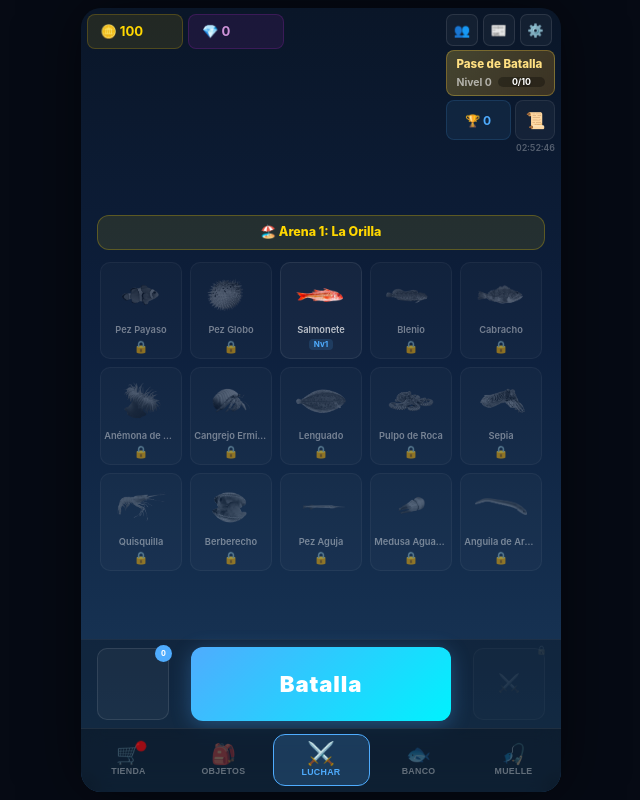
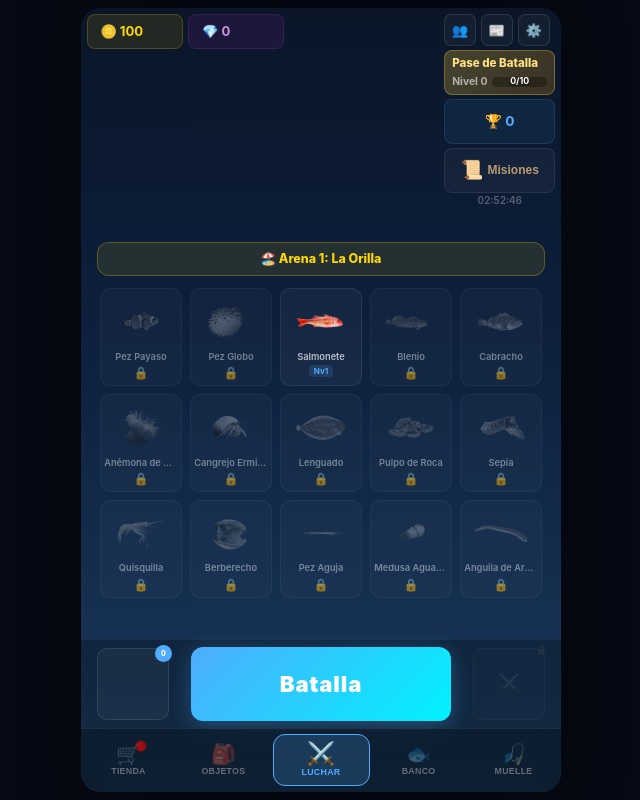
Before and after one commit to arosteee13-dotcom/fish-combat, a plain HTML site: page index.html in a window 1280 px wide. Shown: the whole page, without its empty margins (319-959 px from the left). Drawn offline with Linux system fonts and the light colour scheme.

Commit message:
Add files via upload

```diff
--- a/index.html
+++ b/index.html
@@ -38,8 +38,11 @@
               <div id="header-trophies" class="header-trophies">🏆 0</div>
               <div class="header-missions-block">
                 <button id="header-missions-btn" class="header-missions-btn">
-                  <span class="notification-dot" id="dot-missions"></span>
-                  📜
+                  <span class="header-missions-btn-inner">
+                    <span class="notification-dot" id="dot-missions"></span>
+                    <span class="header-missions-icon">📜</span>
+                    <span class="header-missions-text">Misiones</span>
+                  </span>
                 </button>
                 <span id="header-missions-countdown" class="header-missions-countdown">--:--:--</span>
               </div>
--- a/style.css
+++ b/style.css
@@ -55,6 +55,8 @@ html, body {
 .header-right {
   display: flex; flex-direction: column;
   margin-left: auto; gap: 0.25rem;
+  width: 111.45px;
+  flex-shrink: 0;
 }
 .header-currencies {
   display: flex; gap: 0.35rem;
@@ -82,7 +84,9 @@ html, body {
 }
 .header-action-btn:active { background: rgba(255,255,255,0.08); }
 .header-bp-btn {
-  padding: 0.4rem 0.6rem; border-radius: 8px;
+  width: 111.46px;
+  height: 45.09px;
+  padding: 0.25rem 0.45rem; border-radius: 8px;
   border: 1px solid rgba(255,215,64,0.3);
   background: linear-gradient(135deg, rgba(255,215,64,0.24), rgba(255,152,0,0.2));
   cursor: pointer; touch-action: manipulation;
@@ -91,7 +95,7 @@ html, body {
 }
 .header-bp-btn:active { transform: scale(0.98); }
 .bp-header-title { font-size: 0.72rem; font-weight: 800; color: #ffe082; margin-bottom: 0.3rem; }
-.bp-header-row { display: flex; align-items: center; gap: 0.4rem; }
+.bp-header-row { display: flex; align-items: center; gap: 0.3rem; }
 .bp-header-level { font-size: 0.65rem; font-weight: 700; color: rgba(255,255,255,0.6); white-space: nowrap; flex-shrink: 0; }
 .bp-header-xp-bar {
   flex: 1; position: relative; height: 10px;
@@ -112,26 +116,28 @@ html, body {
 .header-bottom-group {
   align-self: flex-end;
   display: flex; flex-direction: column; gap: 0.25rem;
+  width: 111.45px;
 }
 .header-trophies-row {
-  display: flex; gap: 0.3rem; width: 100%;
+  display: flex; flex-direction: column; gap: 0.25rem; width: 111.45px;
 }
 .header-trophies {
-  width: 64.71px; height: 40px;
+  width: 111.45px; height: 45.09px;
   display: flex; align-items: center; justify-content: center; gap: 0.25rem;
   padding: 0; border-radius: 8px;
   background: rgba(79,172,254,0.08);
   border: 1px solid rgba(79,172,254,0.15);
-  font-size: 0.75rem; font-weight: 700; color: #4facfe;
+  font-size: 0.86rem; font-weight: 700; color: #4facfe;
   white-space: nowrap; flex-shrink: 0;
   box-sizing: border-box;
 }
 .header-missions-block {
   display: flex; flex-direction: column; align-items: center; gap: 0.1rem;
   flex-shrink: 0;
+  width: 111.45px;
 }
 .header-missions-btn {
-  position: relative; width: 40px; height: 40px;
+  position: relative; width: 111.45px; height: 45.09px;
   display: flex; align-items: center; justify-content: center;
   border: 1px solid rgba(255,255,255,0.08); border-radius: 8px;
   background: rgba(255,255,255,0.04);
@@ -140,9 +146,29 @@ html, body {
   box-sizing: border-box;
 }
 .header-missions-btn:active { background: rgba(255,255,255,0.08); }
+.header-missions-btn-inner {
+  width: 100%;
+  display: flex;
+  align-items: center;
+  justify-content: center;
+  gap: 0.25rem;
+  position: relative;
+}
+.header-missions-icon {
+  font-size: 1.15rem;
+  line-height: 1;
+}
+.header-missions-text {
+  font-size: 0.75rem;
+  font-weight: 700;
+  color: #B99A73;
+  line-height: 1;
+}
 .header-missions-countdown {
-  font-size: 0.55rem; font-weight: 600; color: rgba(255,255,255,0.3);
+  font-size: 0.63rem; font-weight: 600; color: rgba(255,255,255,0.3);
   font-variant-numeric: tabular-nums;
+  width: 111.45px;
+  text-align: center;
 }
 
 /* ===== SECTIONS ===== */
@@ -1845,7 +1871,9 @@ body.modal-open .section.active { overflow: hidden; }
   .bp-header-level { font-size: 0.58rem; }
   .bp-header-xp-bar { height: 8px; }
   .header-missions-btn { width: 34px; height: 34px; font-size: 0.9rem; }
-  .header-missions-countdown { font-size: 0.48rem; }
+  .header-missions-icon { font-size: 1rem; }
+  .header-missions-text { font-size: 0.65rem; }
+  .header-missions-countdown { font-size: 0.55rem; }
   .collection-achievement { padding: 0.75rem 0.75rem; }
   .collection-achievement-title { font-size: 0.8rem; }
   .collection-achievement-status { font-size: 0.55rem; padding: 0.14rem 0.35rem; }
@@ -1889,7 +1917,7 @@ body.modal-open .section.active { overflow: hidden; }
   .arena-card-name { font-size: 0.45rem; }
   .arena-card-level { font-size: 0.45rem; }
   .arena-card-lock { font-size: 0.65rem; }
-  .header-trophies { padding: 0.2rem 0.4rem; font-size: 0.68rem; }
+  .header-trophies { padding: 0.2rem 0.4rem; font-size: 0.78rem; }
   .header-action-btn { width: 28px; height: 28px; font-size: 0.72rem; }
   .header-actions-row { gap: 0.2rem; }
   .action-footer { padding: 0.3rem 0.75rem; gap: 0.4rem; }
```
